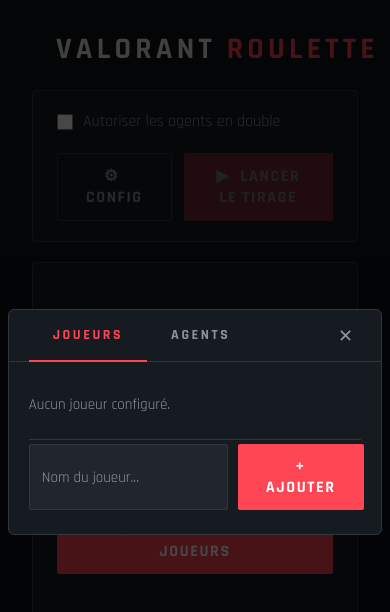
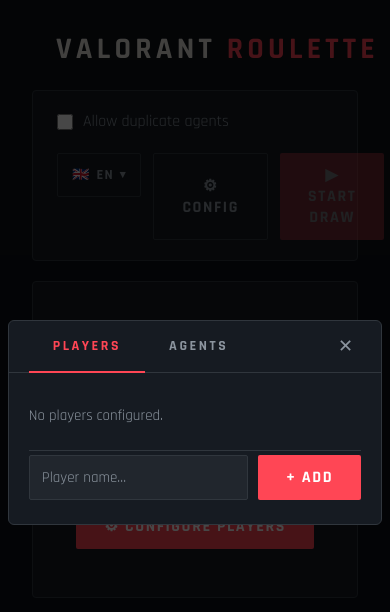
Before and after one commit to scottbass3/valorant-roulette, a website built with Vite: page index.html in a window 390 px wide. Both pictures are taken after a click on the button "⚙ CONFIG". Built offline with nearby package versions, Linux system fonts and the light colour scheme; files whose address does not match are found by name.

Commit message:
feat: add multi-language support (EN, FR, DE, ES, IT)
English is the default language. Selection persisted to localStorage.
Language switcher is a flag dropdown in the controls bar.
All UI strings go through the i18n module.

```diff
--- a/index.html
+++ b/index.html
@@ -1,5 +1,5 @@
 <!DOCTYPE html>
-<html lang="fr">
+<html lang="en">
 <head>
   <meta charset="UTF-8">
   <meta name="viewport" content="width=device-width, initial-scale=1.0">
@@ -21,16 +21,26 @@
     <section id="controls" class="section controls">
       <label class="option-label">
         <input type="checkbox" id="allow-duplicates">
-        <span>Autoriser les agents en double</span>
+        <span data-i18n="allow-duplicates-label">Autoriser les agents en double</span>
       </label>
       <div class="btn-group">
-        <button id="btn-config" class="btn btn-secondary">⚙&nbsp; CONFIG</button>
-        <button id="btn-start" class="btn btn-primary">
-          ▶&nbsp; LANCER LE TIRAGE
-        </button>
-        <button id="btn-reset" class="btn btn-secondary hidden">
-          ↺&nbsp; RECOMMENCER
-        </button>
+        <div class="lang-dropdown" id="lang-dropdown">
+          <button class="lang-trigger" id="lang-trigger" aria-haspopup="listbox">
+            <span id="lang-flag">🇬🇧</span>
+            <span id="lang-code">EN</span>
+            <span class="lang-chevron">▾</span>
+          </button>
+          <div class="lang-menu" id="lang-menu" role="listbox">
+            <button class="lang-option" data-lang="en" role="option">🇬🇧 <span>EN</span></button>
+            <button class="lang-option" data-lang="fr" role="option">🇫🇷 <span>FR</span></button>
+            <button class="lang-option" data-lang="de" role="option">🇩🇪 <span>DE</span></button>
+            <button class="lang-option" data-lang="es" role="option">🇪🇸 <span>ES</span></button>
+            <button class="lang-option" data-lang="it" role="option">🇮🇹 <span>IT</span></button>
+          </div>
+        </div>
+        <button id="btn-config" class="btn btn-secondary" data-i18n="btn-config">⚙ CONFIG</button>
+        <button id="btn-start" class="btn btn-primary" data-i18n="btn-start">▶ LANCER LE TIRAGE</button>
+        <button id="btn-reset" class="btn btn-secondary hidden" data-i18n="btn-reset">↺ RECOMMENCER</button>
       </div>
     </section>
 
@@ -38,17 +48,17 @@
     <section id="onboarding" class="section onboarding hidden">
       <div class="onboarding-inner">
         <div class="onboarding-icon">👥</div>
-        <h2 class="onboarding-title">Aucun joueur configuré</h2>
-        <p class="onboarding-desc">Ajoutez vos joueurs pour commencer le tirage.</p>
-        <button id="btn-onboarding-config" class="btn btn-primary">
-          ⚙&nbsp; CONFIGURER LES JOUEURS
+        <h2 class="onboarding-title" data-i18n="onboarding-title">Aucun joueur configuré</h2>
+        <p class="onboarding-desc" data-i18n="onboarding-desc">Ajoutez vos joueurs pour commencer le tirage.</p>
+        <button id="btn-onboarding-config" class="btn btn-primary" data-i18n="btn-onboarding-config">
+          ⚙ CONFIGURER LES JOUEURS
         </button>
       </div>
     </section>
 
     <!-- ── Full-width shuffle animation ───────────────────────────────── -->
     <section id="shuffle-section" class="section hidden">
-      <h2 class="section-title">ORDRE DES JOUEURS</h2>
+      <h2 class="section-title" data-i18n="shuffle-section-title">ORDRE DES JOUEURS</h2>
       <div id="shuffle-arena" class="shuffle-arena">
         <div id="shuffle-cards" class="shuffle-cards"></div>
       </div>
@@ -58,7 +68,7 @@
     <div id="selection-layout" class="selection-layout hidden">
 
       <aside id="players-sidebar" class="players-sidebar">
-        <h2 class="section-title">ORDRE DU TIRAGE</h2>
+        <h2 class="section-title" data-i18n="sidebar-title">ORDRE DU TIRAGE</h2>
         <div id="sidebar-players"></div>
       </aside>
 
@@ -88,28 +98,18 @@
         <div id="roulette-controls" class="roulette-controls">
 
           <div id="ctrl-spin" class="ctrl-state">
-            <button id="btn-spin" class="btn btn-primary btn-xl">
-              ▶&nbsp; LANCER
-            </button>
-            <span class="spin-hint">ou appuyez sur <kbd>Espace</kbd></span>
+            <button id="btn-spin" class="btn btn-primary btn-xl" data-i18n="btn-spin">▶ LANCER</button>
+            <span class="spin-hint" data-i18n-html="spin-hint-html">ou appuyez sur <kbd>Espace</kbd></span>
           </div>
 
           <div id="ctrl-reveal" class="ctrl-state hidden">
-            <button id="btn-reroll" class="btn btn-secondary">
-              ↺&nbsp; RE-TIRER
-            </button>
-            <button id="btn-next" class="btn btn-primary">
-              SUIVANT &nbsp;→
-            </button>
+            <button id="btn-reroll" class="btn btn-secondary" data-i18n="btn-reroll">↺ RE-TIRER</button>
+            <button id="btn-next" class="btn btn-primary" data-i18n="btn-next">SUIVANT →</button>
           </div>
 
           <div id="ctrl-done" class="ctrl-state hidden">
-            <button id="btn-reroll-last" class="btn btn-secondary">
-              ↺&nbsp; RE-TIRER
-            </button>
-            <button id="btn-finish" class="btn btn-primary">
-              ✓&nbsp; TERMINER
-            </button>
+            <button id="btn-reroll-last" class="btn btn-secondary" data-i18n="btn-reroll-last">↺ RE-TIRER</button>
+            <button id="btn-finish" class="btn btn-primary" data-i18n="btn-finish">✓ TERMINER</button>
           </div>
 
         </div>
--- a/src/config.js
+++ b/src/config.js
@@ -1,3 +1,5 @@
+import { t } from './i18n.js';
+
 const KEYS = {
   agentNames: 'vr_agent_names',
   players:    'vr_players',
@@ -37,8 +39,10 @@ export function openConfigModal(agents, { onPlayersChange, onAgentNameChange })
   _agents    = agents;
   _callbacks = { onPlayersChange, onAgentNameChange };
 
-  let modal = document.getElementById('config-modal');
-  if (!modal) modal = buildModal();
+  // Rebuild modal so strings reflect current language
+  const existing = document.getElementById('config-modal');
+  if (existing) existing.remove();
+  const modal = buildModal();
 
   switchTab(modal, 'players');
   refreshPlayersPane();
@@ -60,8 +64,8 @@ function buildModal() {
     <div class="config-panel">
       <div class="config-header">
         <div class="config-tabs">
-          <button class="config-tab active" data-tab="players">JOUEURS</button>
-          <button class="config-tab" data-tab="agents">AGENTS</button>
+          <button class="config-tab active" data-tab="players">${t('config-tab-players')}</button>
+          <button class="config-tab" data-tab="agents">${t('config-tab-agents')}</button>
         </div>
         <button class="config-close">✕</button>
       </div>
@@ -70,12 +74,12 @@ function buildModal() {
           <div id="config-player-list" class="config-player-list"></div>
           <div class="config-add-row">
             <input id="config-new-player" class="config-input" type="text"
-                   placeholder="Nom du joueur..." maxlength="32">
-            <button class="btn btn-primary" id="config-btn-add">+ AJOUTER</button>
+                   placeholder="${t('config-player-placeholder')}" maxlength="32">
+            <button class="btn btn-primary" id="config-btn-add">${t('config-add-btn')}</button>
           </div>
         </div>
         <div class="config-pane hidden" data-pane="agents">
-          <p class="config-note">Laissez vide pour conserver le nom officiel.</p>
+          <p class="config-note">${t('config-agents-note')}</p>
           <div id="config-agent-list" class="config-agent-list"></div>
         </div>
       </div>
@@ -114,7 +118,7 @@ function refreshPlayersPane() {
   list.innerHTML = '';
 
   if (!players.length) {
-    list.innerHTML = '<p class="config-empty">Aucun joueur configuré.</p>';
+    list.innerHTML = `<p class="config-empty">${t('config-players-empty')}</p>`;
     return;
   }
 
@@ -125,7 +129,7 @@ function refreshPlayersPane() {
       <span class="config-rank">${i + 1}</span>
       <input class="config-input" type="text" value="${esc(player.name)}"
              maxlength="32" data-id="${player.id}">
-      <button class="config-del" data-id="${player.id}" title="Supprimer">✕</button>
+      <button class="config-del" data-id="${player.id}" title="${t('config-delete-title')}">✕</button>
     `;
     list.appendChild(row);
   });
@@ -181,7 +185,7 @@ function refreshAgentsPane() {
                value="${esc(custom)}" placeholder="${esc(agent.canonicalName)}"
                maxlength="32" data-id="${agent.id}">
         <button class="config-reset" data-id="${agent.id}"
-                title="Réinitialiser" ${custom ? '' : 'disabled'}>↺</button>
+                title="${t('config-reset-title')}" ${custom ? '' : 'disabled'}>↺</button>
       `;
       group.appendChild(row);
     });
--- /dev/null
+++ b/src/i18n.js
@@ -0,0 +1,166 @@
+const LOCALES = {
+  en: {
+    'allow-duplicates-label':    'Allow duplicate agents',
+    'btn-start':                 '▶ START DRAW',
+    'btn-reset':                 '↺ RESTART',
+    'btn-config':                '⚙ CONFIG',
+    'onboarding-title':          'No players configured',
+    'onboarding-desc':           'Add your players to start the draw.',
+    'btn-onboarding-config':     '⚙ CONFIGURE PLAYERS',
+    'shuffle-section-title':     'PLAYER ORDER',
+    'sidebar-title':             'DRAW ORDER',
+    'btn-spin':                  '▶ SPIN',
+    'spin-hint-html':            'or press <kbd>Space</kbd>',
+    'btn-reroll':                '↺ RE-ROLL',
+    'btn-reroll-last':           '↺ RE-ROLL',
+    'btn-next':                  'NEXT →',
+    'btn-finish':                '✓ FINISH',
+    'toast-no-players':          'Configure at least one player!',
+    'toast-no-agents':           'No agents available!',
+    'toast-done':                'Draw complete!',
+    'config-tab-players':        'PLAYERS',
+    'config-tab-agents':         'AGENTS',
+    'config-agents-note':        'Leave empty to use the official name.',
+    'config-players-empty':      'No players configured.',
+    'config-player-placeholder': 'Player name…',
+    'config-add-btn':            '+ ADD',
+    'config-delete-title':       'Delete',
+    'config-reset-title':        'Reset',
+  },
+  fr: {
+    'allow-duplicates-label':    'Autoriser les agents en double',
+    'btn-start':                 '▶ LANCER LE TIRAGE',
+    'btn-reset':                 '↺ RECOMMENCER',
+    'btn-config':                '⚙ CONFIG',
+    'onboarding-title':          'Aucun joueur configuré',
+    'onboarding-desc':           'Ajoutez vos joueurs pour commencer le tirage.',
+    'btn-onboarding-config':     '⚙ CONFIGURER LES JOUEURS',
+    'shuffle-section-title':     'ORDRE DES JOUEURS',
+    'sidebar-title':             'ORDRE DU TIRAGE',
+    'btn-spin':                  '▶ LANCER',
+    'spin-hint-html':            'ou appuyez sur <kbd>Espace</kbd>',
+    'btn-reroll':                '↺ RE-TIRER',
+    'btn-reroll-last':           '↺ RE-TIRER',
+    'btn-next':                  'SUIVANT →',
+    'btn-finish':                '✓ TERMINER',
+    'toast-no-players':          'Configurez au moins un joueur !',
+    'toast-no-agents':           "Plus d’agents disponibles !",
+    'toast-done':                'Tirage terminé !',
+    'config-tab-players':        'JOUEURS',
+    'config-tab-agents':         'AGENTS',
+    'config-agents-note':        'Laissez vide pour conserver le nom officiel.',
+    'config-players-empty':      'Aucun joueur configuré.',
+    'config-player-placeholder': 'Nom du joueur…',
+    'config-add-btn':            '+ AJOUTER',
+    'config-delete-title':       'Supprimer',
+    'config-reset-title':        'Réinitialiser',
+  },
+  de: {
+    'allow-duplicates-label':    'Doppelte Agenten erlauben',
+    'btn-start':                 '▶ ZIEHUNG STARTEN',
+    'btn-reset':                 '↺ NEU STARTEN',
+    'btn-config':                '⚙ EINSTELLUNGEN',
+    'onboarding-title':          'Keine Spieler konfiguriert',
+    'onboarding-desc':           'Füge Spieler hinzu, um die Ziehung zu starten.',
+    'btn-onboarding-config':     '⚙ SPIELER KONFIGURIEREN',
+    'shuffle-section-title':     'SPIELERREIHENFOLGE',
+    'sidebar-title':             'ZUGFOLGE',
+    'btn-spin':                  '▶ DREHEN',
+    'spin-hint-html':            'oder drücke <kbd>Leertaste</kbd>',
+    'btn-reroll':                '↺ NEU WÜRFELN',
+    'btn-reroll-last':           '↺ NEU WÜRFELN',
+    'btn-next':                  'WEITER →',
+    'btn-finish':                '✓ FERTIG',
+    'toast-no-players':          'Mindestens einen Spieler konfigurieren!',
+    'toast-no-agents':           'Keine Agenten verfügbar!',
+    'toast-done':                'Ziehung abgeschlossen!',
+    'config-tab-players':        'SPIELER',
+    'config-tab-agents':         'AGENTEN',
+    'config-agents-note':        'Leer lassen für den offiziellen Namen.',
+    'config-players-empty':      'Keine Spieler konfiguriert.',
+    'config-player-placeholder': 'Spielername…',
+    'config-add-btn':            '+ HINZUFÜGEN',
+    'config-delete-title':       'Löschen',
+    'config-reset-title':        'Zurücksetzen',
+  },
+  es: {
+    'allow-duplicates-label':    'Permitir agentes duplicados',
+    'btn-start':                 '▶ INICIAR SORTEO',
+    'btn-reset':                 '↺ REINICIAR',
+    'btn-config':                '⚙ AJUSTES',
+    'onboarding-title':          'Sin jugadores configurados',
+    'onboarding-desc':           'Añade jugadores para comenzar el sorteo.',
+    'btn-onboarding-config':     '⚙ CONFIGURAR JUGADORES',
+    'shuffle-section-title':     'ORDEN DE JUGADORES',
+    'sidebar-title':             'ORDEN DEL SORTEO',
+    'btn-spin':                  '▶ GIRAR',
+    'spin-hint-html':            'o pulsa <kbd>Espacio</kbd>',
+    'btn-reroll':                '↺ REPETIR',
+    'btn-reroll-last':           '↺ REPETIR',
+    'btn-next':                  'SIGUIENTE →',
+    'btn-finish':                '✓ TERMINAR',
+    'toast-no-players':          '¡Configura al menos un jugador!',
+    'toast-no-agents':           '¡No hay agentes disponibles!',
+    'toast-done':                '¡Sorteo completado!',
+    'config-tab-players':        'JUGADORES',
+    'config-tab-agents':         'AGENTES',
+    'config-agents-note':        'Deja vacío para usar el nombre oficial.',
+    'config-players-empty':      'Sin jugadores configurados.',
+    'config-player-placeholder': 'Nombre del jugador…',
+    'config-add-btn':            '+ AÑADIR',
+    'config-delete-title':       'Eliminar',
+    'config-reset-title':        'Restablecer',
+  },
+  it: {
+    'allow-duplicates-label':    'Consenti agenti duplicati',
+    'btn-start':                 '▶ INIZIA ESTRAZIONE',
+    'btn-reset':                 '↺ RICOMINCIA',
+    'btn-config':                '⚙ CONFIGURA',
+    'onboarding-title':          'Nessun giocatore configurato',
+    'onboarding-desc':           "Aggiungi giocatori per iniziare l’estrazione.",
+    'btn-onboarding-config':     '⚙ CONFIGURA GIOCATORI',
+    'shuffle-section-title':     'ORDINE DEI GIOCATORI',
+    'sidebar-title':             'ORDINE DI ESTRAZIONE',
+    'btn-spin':                  '▶ GIRA',
+    'spin-hint-html':            'o premi <kbd>Spazio</kbd>',
+    'btn-reroll':                '↺ RIPESCA',
+    'btn-reroll-last':           '↺ RIPESCA',
+    'btn-next':                  'AVANTI →',
+    'btn-finish':                '✓ FINISCI',
+    'toast-no-players':          'Configura almeno un giocatore!',
+    'toast-no-agents':           'Nessun agente disponibile!',
+    'toast-done':                'Estrazione completata!',
+    'config-tab-players':        'GIOCATORI',
+    'config-tab-agents':         'AGENTI',
+    'config-agents-note':        'Lascia vuoto per usare il nome ufficiale.',
+    'config-players-empty':      'Nessun giocatore configurato.',
+    'config-player-placeholder': 'Nome del giocatore…',
+    'config-add-btn':            '+ AGGIUNGI',
+    'config-delete-title':       'Elimina',
+    'config-reset-title':        'Reimposta',
+  },
+};
+
+export const LANG_META = {
+  en: { flag: '🇬🇧', label: 'EN' },
+  fr: { flag: '🇫🇷', label: 'FR' },
+  de: { flag: '🇩🇪', label: 'DE' },
+  es: { flag: '🇪🇸', label: 'ES' },
+  it: { flag: '🇮🇹', label: 'IT' },
+};
+
+export const LANGS = ['en', 'fr', 'de', 'es', 'it'];
+
+const STORAGE_KEY = 'vr_lang';
+
+let _lang = localStorage.getItem(STORAGE_KEY) || 'en';
+
+export const t       = key  => LOCALES[_lang]?.[key] ?? LOCALES.en[key] ?? key;
+export const getLang = ()   => _lang;
+
+export function setLang(lang) {
+  if (!LOCALES[lang]) return;
+  _lang = lang;
+  localStorage.setItem(STORAGE_KEY, lang);
+  document.documentElement.lang = lang;
+}
--- a/src/main.js
+++ b/src/main.js
@@ -5,6 +5,7 @@ import { animatePlayerShuffle }  from './animations/playerShuffle.js';
 import { animateCaseOpening }    from './animations/caseOpening.js';
 import { getAgentColorByRole }   from './utils/agentColor.js';
 import { openConfigModal }       from './config.js';
+import { t, getLang, setLang, LANG_META } from './i18n.js';
 
 // ─── State ────────────────────────────────────────────────────────────────────
 const state = {
@@ -47,10 +48,26 @@ const btnFinish        = $('btn-finish');
 const allowDuplicates  = $('allow-duplicates');
 
 // ─── Init ─────────────────────────────────────────────────────────────────────
+function applyTranslations() {
+  document.querySelectorAll('[data-i18n]').forEach(el => {
+    el.textContent = t(el.dataset.i18n);
+  });
+  document.querySelectorAll('[data-i18n-html]').forEach(el => {
+    el.innerHTML = t(el.dataset.i18nHtml);
+  });
+  const meta = LANG_META[getLang()];
+  document.getElementById('lang-flag').textContent = meta.flag;
+  document.getElementById('lang-code').textContent = meta.label;
+  document.querySelectorAll('.lang-option').forEach(btn => {
+    btn.classList.toggle('active', btn.dataset.lang === getLang());
+  });
+}
+
 async function init() {
   const [data] = await Promise.all([loadData(), preloadSounds()]);
   state.players = data.players;
   state.agents  = data.agents;
+  applyTranslations();
   setupControls();
   updateOnboarding();
 }
@@ -69,6 +86,28 @@ function setupControls() {
         if (agent) agent.name = name ?? agent.canonicalName;
       },
     });
+
+  const langDropdown = document.getElementById('lang-dropdown');
+  const langTrigger  = document.getElementById('lang-trigger');
+  const langMenu     = document.getElementById('lang-menu');
+
+  langTrigger.addEventListener('click', e => {
+    e.stopPropagation();
+    langDropdown.classList.toggle('open');
+  });
+
+  langMenu.querySelectorAll('.lang-option').forEach(btn => {
+    btn.addEventListener('click', () => {
+      langDropdown.classList.remove('open');
+      if (btn.dataset.lang === getLang()) return;
+      setLang(btn.dataset.lang);
+      applyTranslations();
+      const modal = document.getElementById('config-modal');
+      if (modal) modal.classList.add('hidden');
+    });
+  });
+
+  document.addEventListener('click', () => langDropdown.classList.remove('open'));
 
   btnConfig.addEventListener('click', openConfig);
   btnOnboardConfig.addEventListener('click', openConfig);
@@ -112,7 +151,7 @@ function setupControls() {
 async function startDraw() {
   if (state.spinning) return;
   if (!state.players.length) {
-    showToast('Configurez au moins un joueur !');
+    showToast(t('toast-no-players'));
     return;
   }
 
@@ -199,7 +238,7 @@ async function triggerSpin() {
   const available = getAvailableAgents();
 
   if (!available.length) {
-    showToast('Plus d\'agents disponibles !');
+    showToast(t('toast-no-agents'));
     state.spinning   = false;
     btnSpin.disabled = false;
     return;
@@ -289,7 +328,7 @@ function advanceToNext() {
 function finish() {
   showCtrl(null);
   hide(openingResult);
-  showToast('Tirage terminé !');
+  showToast(t('toast-done'));
 }
 
 // ─── Sidebar ──────────────────────────────────────────────────────────────────
--- a/src/style.css
+++ b/src/style.css
@@ -397,6 +397,72 @@ body {
   animation: fadeUp 0.3s ease;
 }
 
+/* ─── Lang dropdown ──────────────────────────────────────────────────────── */
+.lang-dropdown { position: relative; }
+
+.lang-trigger {
+  display: inline-flex;
+  align-items: center;
+  gap: 6px;
+  padding: 12px 14px;
+  background: transparent;
+  border: 1px solid var(--border);
+  border-radius: 2px;
+  color: var(--text-dim);
+  font-family: var(--font);
+  font-size: 14px;
+  font-weight: 700;
+  letter-spacing: 0.08em;
+  cursor: pointer;
+  transition: color 0.15s, border-color 0.15s;
+  white-space: nowrap;
+}
+.lang-trigger:hover,
+.lang-dropdown.open .lang-trigger {
+  color: var(--text);
+  border-color: var(--red);
+}
+.lang-chevron {
+  font-size: 11px;
+  transition: transform 0.2s;
+}
+.lang-dropdown.open .lang-chevron { transform: rotate(180deg); }
+
+.lang-menu {
+  display: none;
+  position: absolute;
+  top: calc(100% + 4px);
+  right: 0;
+  min-width: 100%;
+  background: var(--bg2);
+  border: 1px solid var(--border);
+  border-radius: 2px;
+  box-shadow: 0 8px 24px rgba(0,0,0,0.5);
+  z-index: 50;
+  overflow: hidden;
+}
+.lang-dropdown.open .lang-menu { display: block; }
+
+.lang-option {
+  display: flex;
+  align-items: center;
+  gap: 8px;
+  width: 100%;
+  padding: 10px 16px;
+  background: none;
+  border: none;
+  color: var(--text-dim);
+  font-family: var(--font);
+  font-size: 14px;
+  font-weight: 700;
+  letter-spacing: 0.08em;
+  cursor: pointer;
+  transition: background 0.1s, color 0.1s;
+  text-align: left;
+}
+.lang-option:hover  { background: var(--bg3); color: var(--text); }
+.lang-option.active { color: var(--red); }
+
 /* ─── Onboarding ─────────────────────────────────────────────────────────── */
 .onboarding { text-align: center; padding: 48px 24px; }
 .onboarding-inner {
```
